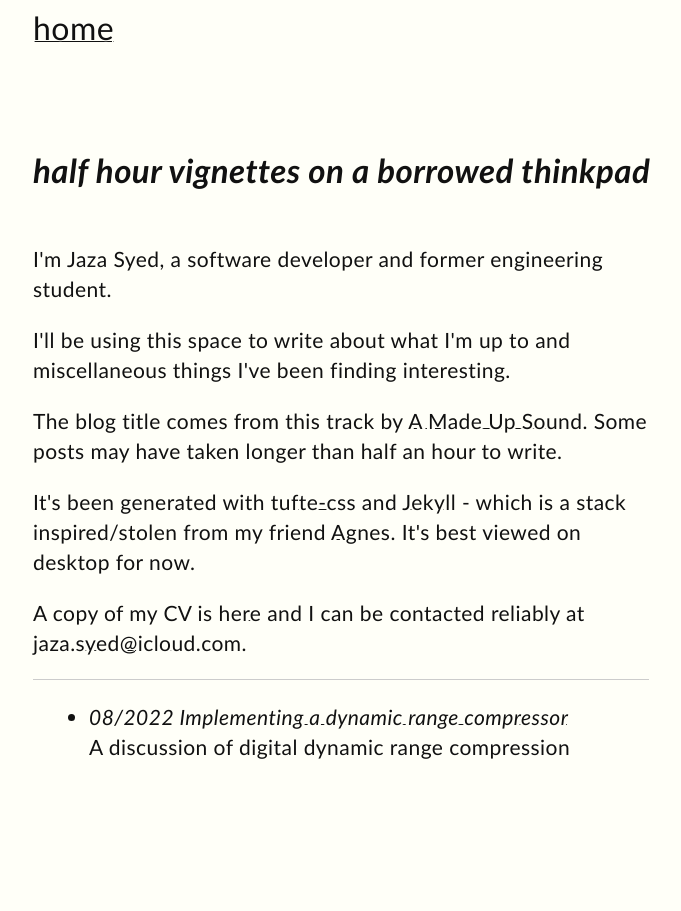
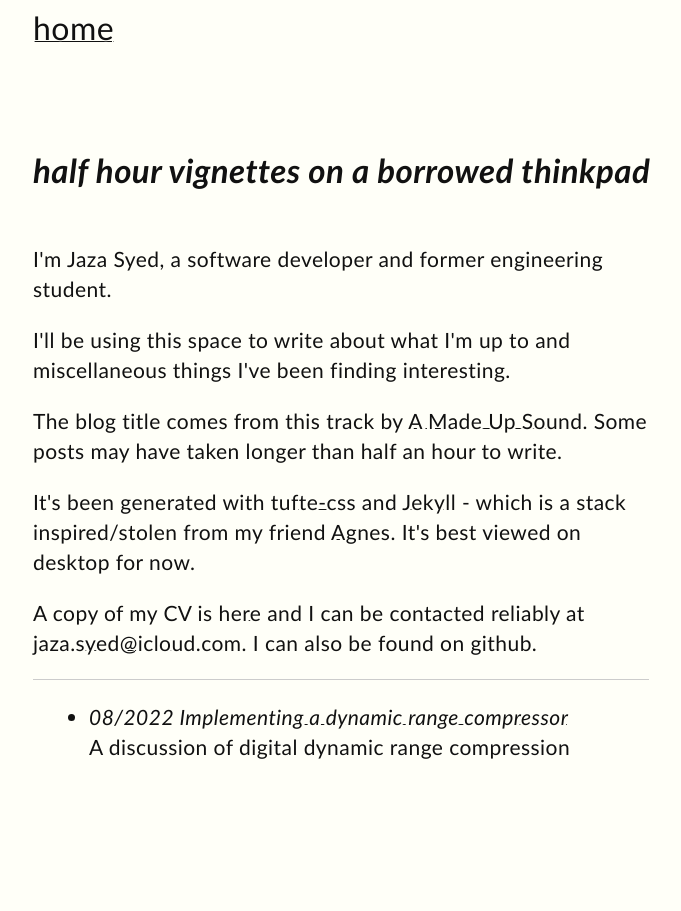
Before and after one commit to jaza-syed/blog, a Jekyll site: the page built from index.html, in a window 1280 px wide. Shown: the whole page, without its empty margins (127-808 px from the left). Built offline with Jekyll 4.4.1, drawn with Linux system fonts in a browser that asks for light colours.

Commit message:
Add github link

```diff
--- a/index.html
+++ b/index.html
@@ -10,7 +10,7 @@ layout: default
 <p>I'll be using this space to write about what I'm up to and miscellaneous things I've been finding interesting.</p>
 <p>The blog title comes from <a href="https://www.youtube.com/watch?v=kRXjAZJVkpY">this</a> track by <a href="https://amadeupsound.bandcamp.com/">A Made Up Sound</a>. Some posts may have taken longer than half an hour to write. </p>
 <p>It's been generated with <a href="https://edwardtufte.github.io/tufte-css/">tufte-css</a> and <a href="https://jekyllrb.com/">Jekyll</a> - which is a stack inspired/stolen from my friend <a href="http://soup.agnescameron.info">Agnes</a>. It's best viewed on desktop for now.</p>
-<p>A copy of my CV is <a href="{{  '/rsc/2022-08-24_CV_JAZA-SYED.pdf' | prepend: site.baseurl }}">here</a> and I can be contacted reliably at <a href="mailto:jaza.syed@icloud.com">jaza.syed@icloud.com</a>.</p>
+<p>A copy of my CV is <a href="{{  '/rsc/2022-08-24_CV_JAZA-SYED.pdf' | prepend: site.baseurl }}">here</a> and I can be contacted reliably at <a href="mailto:jaza.syed@icloud.com">jaza.syed@icloud.com</a>. I can also be found on <a href="https://github.com/jaza-syed">github</a>.</p>
 <hr/>
     <ul class="noPoints">
     {% for post in site.posts %}
```
